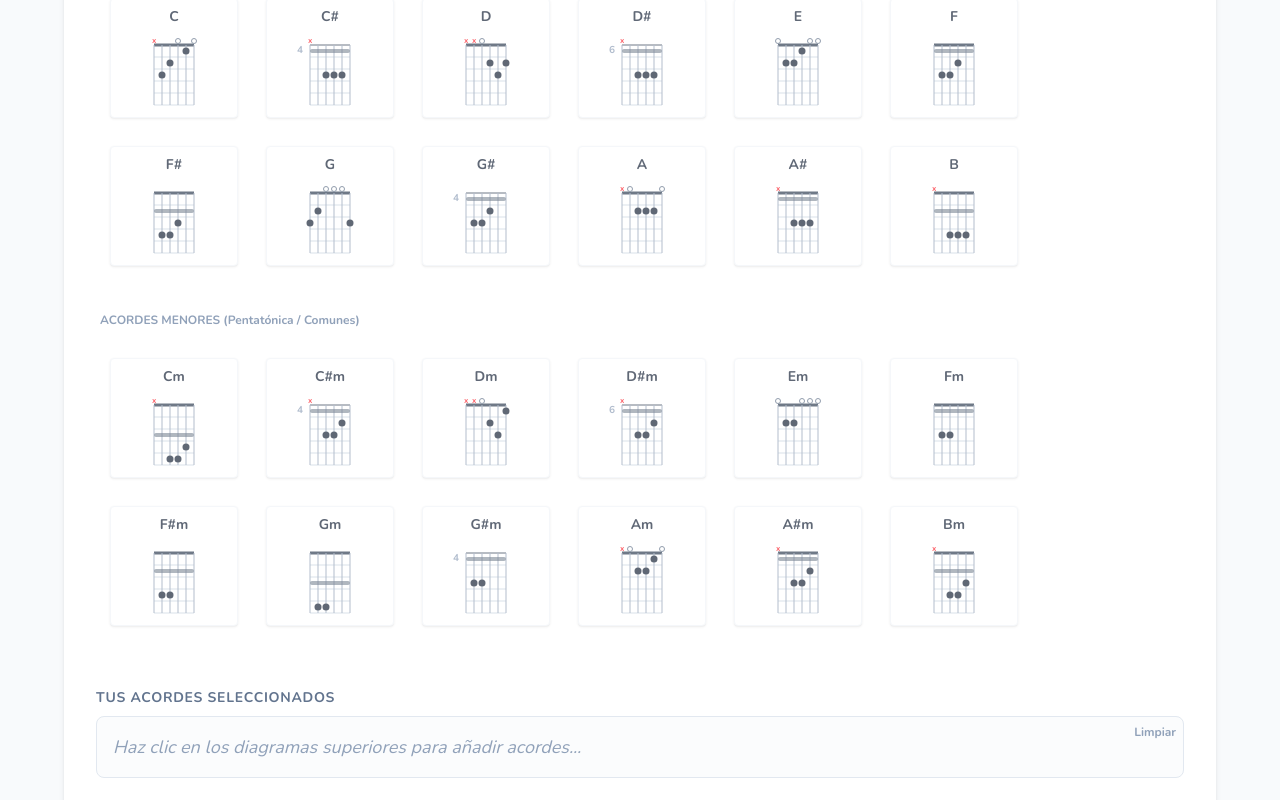
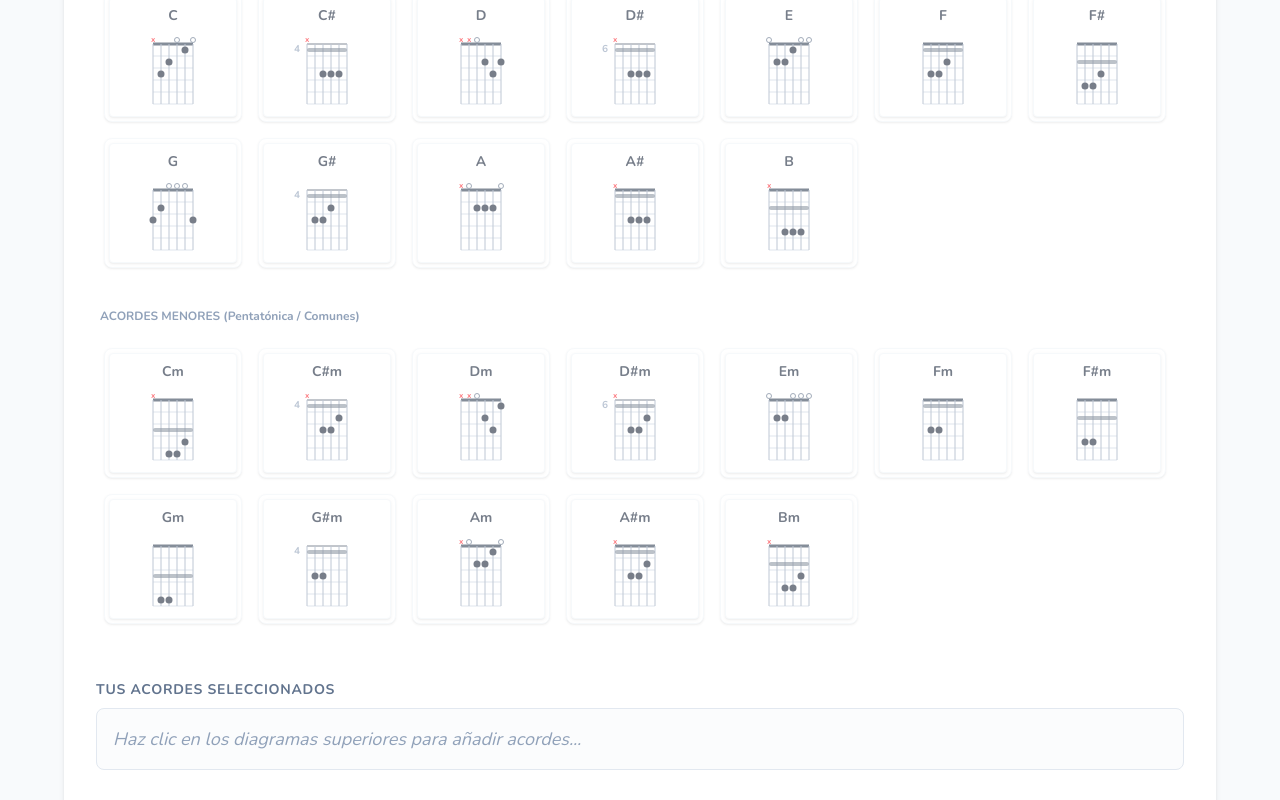
Before and after one commit to NicoButter/portal_religioso, a Next.js app: page /transposer in a window 1280 px wide. Shown: the part 280-1080 px from the top of the page. Built offline with nearby package versions, Linux system fonts and the light colour scheme.

Commit message:
refactor: enhance styling and layout for chord buttons and transposed chords display

```diff
--- a/app/transposer/page.tsx
+++ b/app/transposer/page.tsx
@@ -78,16 +78,18 @@ export default function TransposerPage() {
                       type="button"
                       key={chord}
                       onClick={() => addChord(chord)}
-                      className={`relative group cursor-pointer hover:scale-105 active:scale-95 transition-all duration-200 rounded-lg p-1.5 ${
+                      className={`relative group cursor-pointer hover:scale-105 active:scale-95 transition-all duration-200 rounded-lg p-1 ${
                         isSelected
                           ? "ring-2 ring-slate-800 scale-105 shadow-lg bg-slate-800"
-                          : "opacity-70 hover:opacity-100"
+                          : "opacity-60 hover:opacity-100 bg-white shadow-sm border border-slate-100"
                       }`}
                     >
+                      <div className="scale-90 sm:scale-100 transform-gpu">
                         <ChordDiagram name={chord} />
+                      </div>
                       {isSelected && (
                         <div
-                          className="absolute -top-3 -right-3 bg-red-500 text-white rounded-full p-1 shadow-md border-2 border-white z-10 transition-all hover:bg-red-600 active:scale-90"
+                          className="absolute -top-2 -right-2 bg-slate-100 text-slate-800 rounded-full p-1 shadow-md border border-slate-200 z-10 transition-all hover:bg-red-500 hover:text-white"
                           onClick={(e) => {
                             e.stopPropagation();
                             addChord(chord);
@@ -115,16 +117,18 @@ export default function TransposerPage() {
                       type="button"
                       key={chord}
                       onClick={() => addChord(chord)}
-                      className={`relative group cursor-pointer hover:scale-105 active:scale-95 transition-all duration-200 rounded-lg p-1.5 ${
+                      className={`relative group cursor-pointer hover:scale-105 active:scale-95 transition-all duration-200 rounded-lg p-1 ${
                         isSelected
                           ? "ring-2 ring-slate-800 scale-105 shadow-lg bg-slate-800"
-                          : "opacity-70 hover:opacity-100"
+                          : "opacity-60 hover:opacity-100 bg-white shadow-sm border border-slate-100"
                       }`}
                     >
+                      <div className="scale-90 sm:scale-100 transform-gpu">
                         <ChordDiagram name={chord} />
+                      </div>
                       {isSelected && (
                         <div
-                          className="absolute -top-3 -right-3 bg-red-500 text-white rounded-full p-1 shadow-md border-2 border-white z-10 transition-all hover:bg-red-600 active:scale-90"
+                          className="absolute -top-2 -right-2 bg-slate-100 text-slate-800 rounded-full p-1 shadow-md border border-slate-200 z-10 transition-all hover:bg-red-500 hover:text-white"
                           onClick={(e) => {
                             e.stopPropagation();
                             addChord(chord);
@@ -150,18 +154,25 @@ export default function TransposerPage() {
               <div className="w-full p-4 border border-slate-200 rounded-lg font-mono text-lg bg-slate-50/50 min-h-[60px] flex flex-wrap gap-2 items-center">
                 {selectedChords.length > 0 ? (
                   selectedChords.map((c, i) => (
-                    <span key={i} className="bg-slate-200 px-2 py-1 rounded text-slate-800 font-bold">{c}</span>
+                    <span
+                      key={i}
+                      className="bg-slate-800 text-white px-3 py-1 rounded-full text-sm font-bold shadow-sm animate-in fade-in zoom-in duration-300"
+                    >
+                      {c}
+                    </span>
                   ))
                 ) : (
                   <span className="text-slate-400 italic">Haz clic en los diagramas superiores para añadir acordes...</span>
                 )}
               </div>
+              {selectedChords.length > 0 && (
                 <button
                   onClick={() => setSelectedChords([])}
-                className="absolute top-2 right-2 text-xs text-slate-400 hover:text-red-500 font-bold"
+                  className="absolute top-2 right-2 text-xs text-slate-400 hover:text-red-500 font-bold bg-white px-2 py-1 rounded border border-slate-100 shadow-sm transition-colors"
                 >
-                Limpiar
+                  Limpiar Todo
                 </button>
+              )}
             </div>
           </div>
 
@@ -198,22 +209,32 @@ export default function TransposerPage() {
           </div>
 
           {selectedChords.length > 0 && (
-            <div className="space-y-6">
-              <div className="p-8 bg-slate-900 text-white rounded-2xl shadow-xl border-4 border-slate-800">
-                <h2 className="text-xs uppercase tracking-widest text-slate-400 mb-6 font-bold border-b border-slate-700 pb-2">Cancionero Transportado</h2>
-                <div className="font-mono text-3xl tracking-widest leading-relaxed whitespace-pre-wrap break-words text-yellow-400 drop-shadow-sm">
+            <div className="space-y-6 animate-in slide-in-from-bottom-4 duration-500">
+              <div className="p-8 bg-slate-900 text-white rounded-3xl shadow-2xl border-4 border-slate-800 relative overflow-hidden group">
+                <div className="absolute top-0 right-0 p-4 opacity-10 group-hover:opacity-20 transition-opacity">
+                   <svg width="120" height="120" viewBox="0 0 24 24" fill="none" stroke="currentColor" strokeWidth="1" strokeLinecap="round" strokeLinejoin="round"><path d="M9 18V5l12-2v13"></path><circle cx="6" cy="18" r="3"></circle><circle cx="18" cy="16" r="3"></circle></svg>
+                </div>
+                <h2 className="text-xs uppercase tracking-widest text-slate-400 mb-6 font-bold border-b border-white/10 pb-2 flex justify-between items-center">
+                  <span>Cancionero Transportado</span>
+                  <span className="bg-yellow-500/20 text-yellow-500 px-2 py-0.5 rounded text-[10px] ring-1 ring-yellow-500/30">PREVISUALIZACIÓN</span>
+                </h2>
+                <div className="font-mono text-4xl sm:text-5xl font-black tracking-[0.2em] leading-relaxed whitespace-pre-wrap break-words text-yellow-400 drop-shadow-[0_2px_10px_rgba(250,204,21,0.3)]">
                   {getTransposedText()}
                 </div>
               </div>
 
-              {/* Diagramas de los acordes resultantes si son básicos */}
-              <div className="overflow-x-auto pb-2">
-                <div className="flex gap-4 min-w-max">
+              {/* Diagramas de los acordes resultantes */}
+              <div className="space-y-4">
+                <h3 className="text-xs font-semibold text-slate-500 uppercase tracking-wider ml-1">Cómo tocar estos acordes:</h3>
+                <div className="overflow-x-auto pb-4 scrollbar-thin scrollbar-thumb-slate-300 scrollbar-track-transparent">
+                  <div className="flex gap-4 min-w-max px-2">
                     {Array.from(new Set(transposedChords)).map((c, idx) => (
-                    <div key={`${c}-${idx}`} className="opacity-90 grayscale hover:grayscale-0 transition-all">
+                      <div key={`${c}-${idx}`} className="bg-white p-2 rounded-xl shadow-sm border border-slate-100 ring-1 ring-slate-900/5 hover:ring-slate-900/20 transition-all hover:shadow-md transform hover:-translate-y-1">
                         <ChordDiagram name={c} />
+                        <p className="text-center text-[10px] font-bold text-slate-400 mt-1 uppercase">{c}</p>
                       </div>
                     ))}
+                  </div>
                 </div>
               </div>
             </div>
```
Lines whose indentation alone changed are shown as unchanged.
